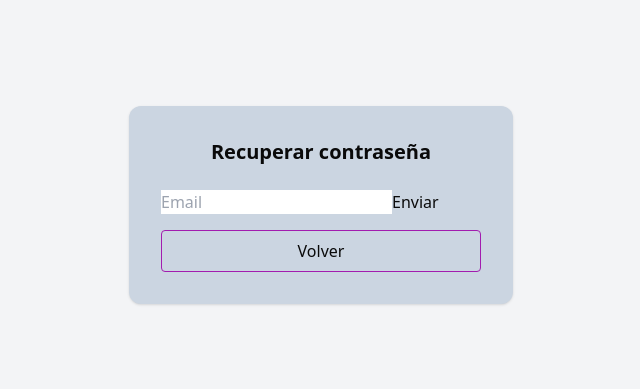
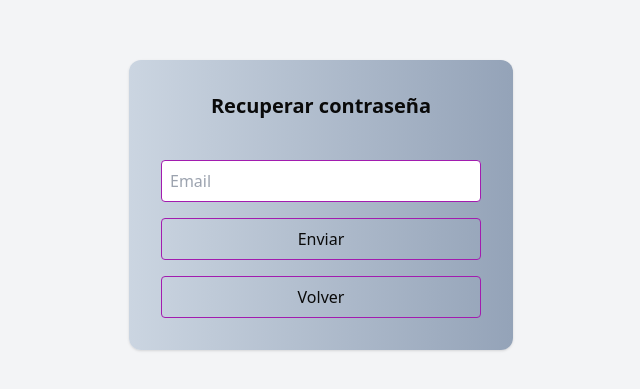
Before and after one commit to roger349/app-rua-nv1, a React (Vite) app: page /app-rua-nv1/forgot-password in a window 1280 px wide. Shown: the part 195-584 px from the top of the page, without its empty margins (319-959 px from the left). Built offline with nearby package versions, Linux system fonts and the light colour scheme.

Commit message:
quinceavo commit app-rua-nv1

```diff
--- a/src/pages/ForgotPassword.jsx
+++ b/src/pages/ForgotPassword.jsx
@@ -1,11 +1,11 @@
 import { useState } from "react";
-import { navigate} from "react-router-dom";
 import { forgotPassword } from "../services/authService";
+import { useNavigate } from "react-router-dom";
 
 export default function ForgotPassword() {
   const [email, setEmail] = useState("");
   const [msg, setMsg] = useState("");
-
+  const navigate = useNavigate();
   const handleSubmit = async () => {
     try {
       await forgotPassword(email);
@@ -17,10 +17,10 @@ export default function ForgotPassword() {
 
   return (
      <div className="min-h-screen flex items-center justify-center bg-gray-100">
-      <form className="bg-slate-300 p-8 rounded-xl w-96 shadow">
-        <h2 className="text-xl font-bold mb-6 text-center">Recuperar contraseña </h2>
-        <input onChange={e => setEmail(e.target.value)} placeholder="Email" />
-        <button onClick={handleSubmit}>Enviar</button>
+      <form className="bg-gradient-to-r from-slate-300 to-slate-400 p-8 rounded-xl w-96 shadow">
+        <h1 className="text-xl font-bold mb-6 text-center">Recuperar contraseña </h1>
+        <input className="mt-4 w-full border border-fuchsia-700 hover:bg-blue-300 rounded p-2" onChange={e => setEmail(e.target.value)} placeholder="Email" />
+        <button className="mt-4 w-full border border-fuchsia-700 hover:bg-blue-300 rounded p-2" onClick={handleSubmit}>Enviar</button>
         <p>{msg}</p>
         <button type="button" onClick={() => navigate("/login")}
         className="mt-4 w-full border border-fuchsia-700 hover:bg-blue-300 rounded p-2">
```
